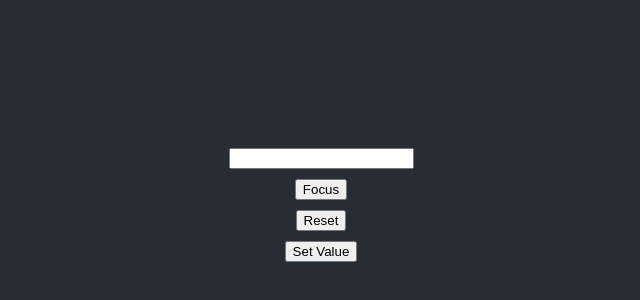
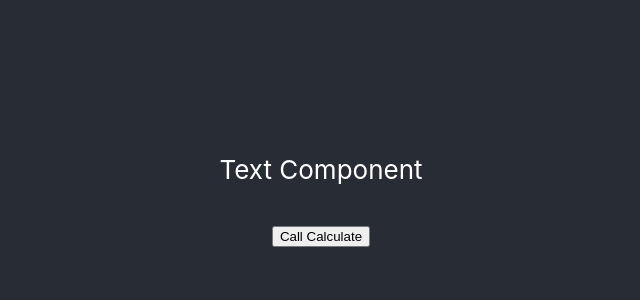
Before and after one commit to isti20/react-basic, a React (Create React App) app: page / in a window 1280 px wide. Shown: the part 200-500 px from the top of the page, without its empty margins (319-959 px from the left). Built offline with nearby package versions, Linux system fonts and the light colour scheme.

Commit message:
Ref Component: Contoh5

```diff
--- a/src/App.js
+++ b/src/App.js
@@ -1,11 +1,11 @@
-import RefComponent4 from './components/RefComponent4';
+import RefComponent5 from './components/RefComponent5';
 import './App.css';
 
 function App() {
   return (
     <div className="App">
       <header className="App-header">
-        <RefComponent4 />
+        <RefComponent5 />
       </header>
     </div>
   );
--- /dev/null
+++ b/src/components/RefComponent5.jsx
@@ -0,0 +1,22 @@
+import React, { Component } from "react";
+import Text from "./TextRefComponent5";
+
+class RefComponent5 extends Component {
+  textRef = React.createRef();
+
+  handleButton = () => {
+    const element = this.textRef.current;
+    element.handleCalculateNumber();
+  };
+  render() {
+    return (
+      <div>
+        <Text ref={this.textRef} />
+        <br />
+        <button onClick={this.handleButton}>Call Calculate</button>
+      </div>
+    );
+  }
+}
+
+export default RefComponent5;
--- /dev/null
+++ b/src/components/TextRefComponent5.jsx
@@ -0,0 +1,12 @@
+import React, { Component } from "react";
+
+class TextRefComponent5 extends Component {
+  handleCalculateNumber = () => {
+    console.log(9 + 10);
+  };
+  render() {
+    return <div>Text Component</div>;
+  }
+}
+
+export default TextRefComponent5;
```
